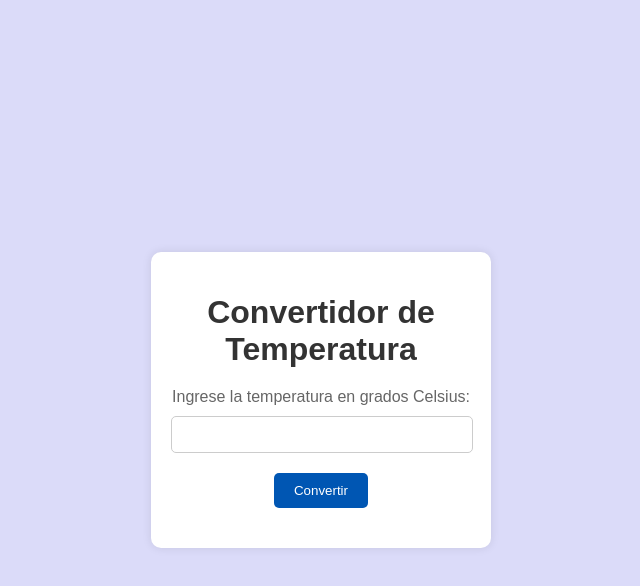
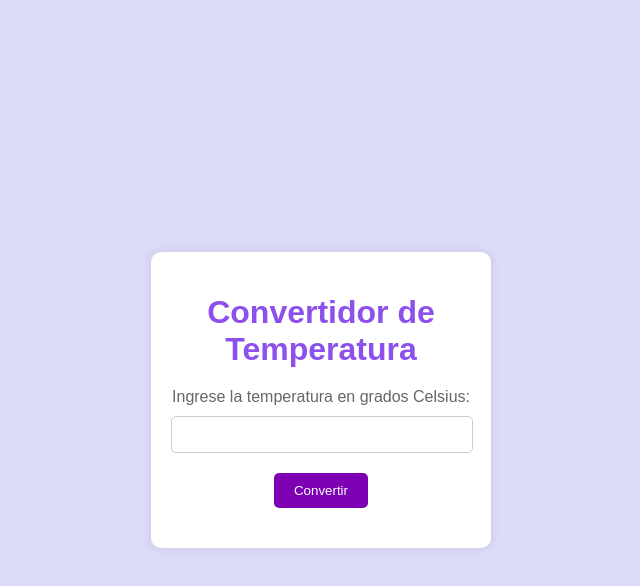
Before and after one commit to isabel-moreno22/convert-temp, a plain HTML site: page index.html in a window 1280 px wide. In both pictures the pointer is over the button "Convertir". Shown: the whole page, without its empty margins (319-959 px from the left). Drawn offline with Linux system fonts and the light colour scheme.

Commit message:
arreglos

```diff
--- a/styles.css
+++ b/styles.css
@@ -18,7 +18,7 @@ body {
 }
 
 h1 {
-    color: #333333;
+    color: #8c50ec;
     margin-bottom: 20px;
 }
 
@@ -46,7 +46,7 @@ button {
 }
 
 button:hover {
-    background-color: #0056b3;
+    background-color: #7d00b3;
 }
 
 #output {
```
